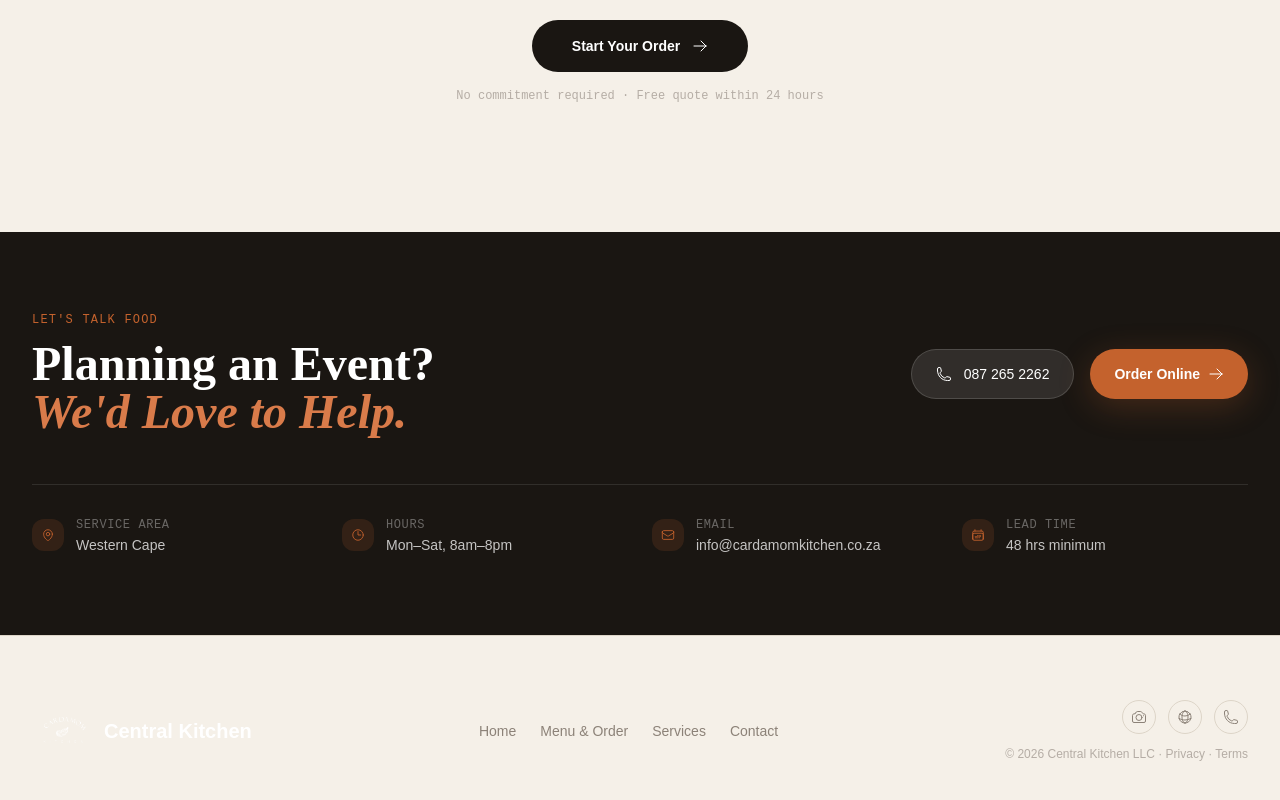
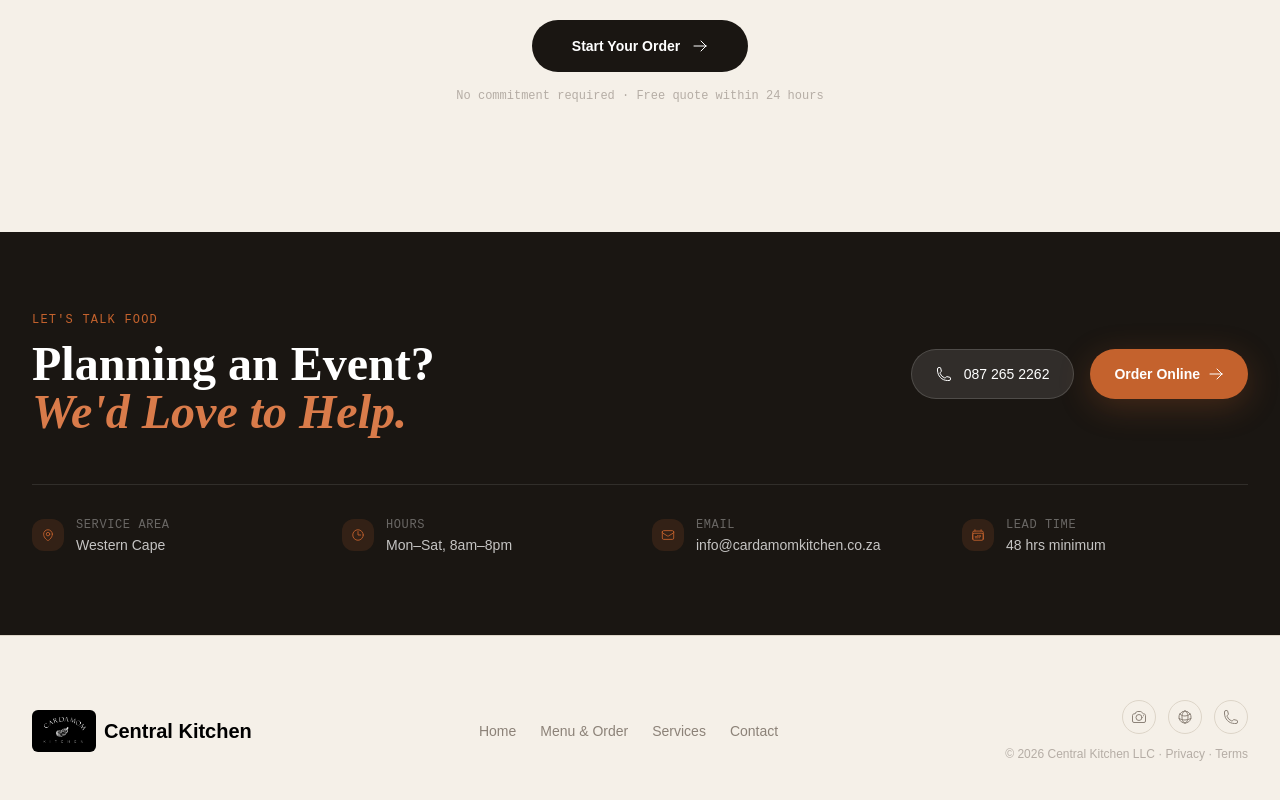
Before and after one commit to 3tiersystems-RMA/cateringhub, a Next.js app: page /homepage in a window 1280 px wide. Shown: the part 3501-4301 px from the top of the page. Built offline with nearby package versions, Linux system fonts and the light colour scheme; no server answers; the database is empty.

Commit message:
Local Commit: 2026-03-11T12:16:26.856Z - Updated footer APP_NAME text colour to **black** using new `textClassName` prop on `AppLogo` - Added **black background** to the logo image in the footer via Tailwind class on the `AppLogo` container

```diff
--- a/src/components/Footer.tsx
+++ b/src/components/Footer.tsx
@@ -10,7 +10,7 @@ export default function Footer() {
         <div className="flex flex-col md:flex-row items-start md:items-center justify-between gap-8">
           {/* Brand */}
           <div className="flex items-center gap-3">
-            <AppLogo size={64} iconName="FireIcon" text={APP_NAME} />
+            <AppLogo size={64} iconName="FireIcon" text={APP_NAME} textClassName="text-black" className="[&>img]:bg-black [&>img]:rounded-md" />
           </div>
 
           {/* Links */}
--- a/src/components/ui/AppLogo.tsx
+++ b/src/components/ui/AppLogo.tsx
@@ -10,6 +10,7 @@ interface AppLogoProps {
   iconName?: string; // Icon name when no image
   size?: number; // Size for icon/image
   className?: string; // Additional classes
+  textClassName?: string; // Additional classes for text
   onClick?: () => void; // Click handler
 }
 
@@ -19,6 +20,7 @@ function AppLogo({
   iconName = 'SparklesIcon',
   size = 64,
   className = '',
+  textClassName = 'text-white',
   onClick,
 }: AppLogoProps) {
   return (
@@ -34,7 +36,7 @@ function AppLogo({
       )}
 
       {/* Show text if provided */}
-      {text && <span className="text-xl font-bold text-white">{text}</span>}
+      {text && <span className={`text-xl font-bold ${textClassName}`}>{text}</span>}
     </div>
   );
 }
```
